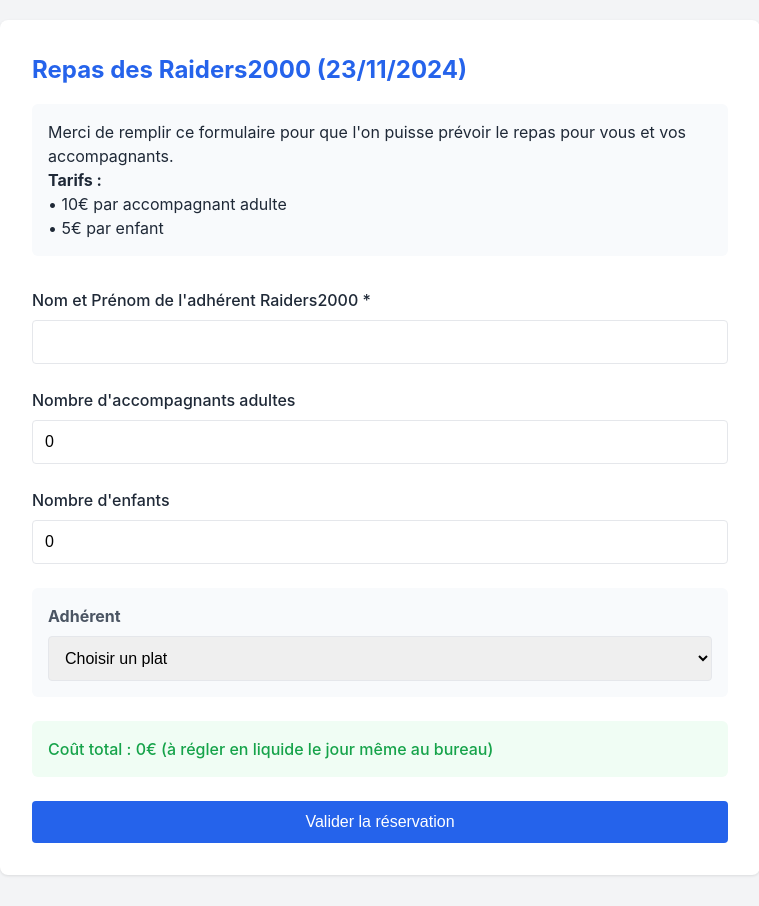
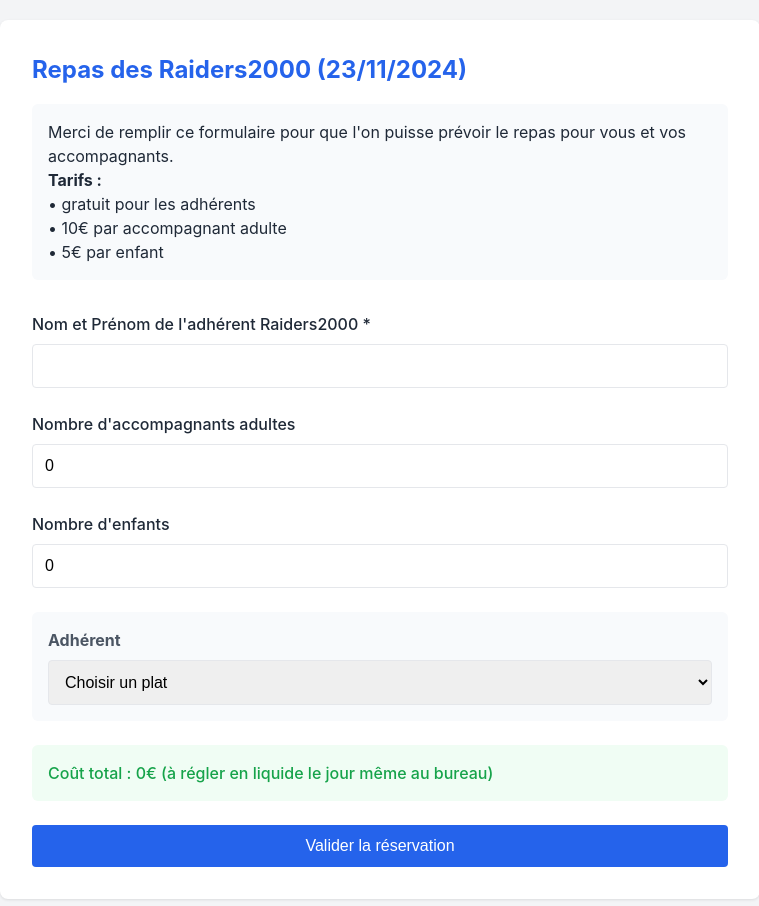
Before and after one commit to xstu25/r2k, a plain HTML site: page repas.html in a window 1280 px wide. Shown: the whole page, without its empty margins (260-1019 px from the left). Drawn offline with Linux system fonts and the light colour scheme.

Commit message:
Update repas.html

```diff
--- a/repas.html
+++ b/repas.html
@@ -170,6 +170,7 @@
         <div class="intro">
             <p>Merci de remplir ce formulaire pour que l'on puisse prévoir le repas pour vous et vos accompagnants.</p>
             <p><strong>Tarifs :</strong><br>
+            • gratuit pour les adhérents<br>
             • 10€ par accompagnant adulte<br>
             • 5€ par enfant</p>
         </div>
```
